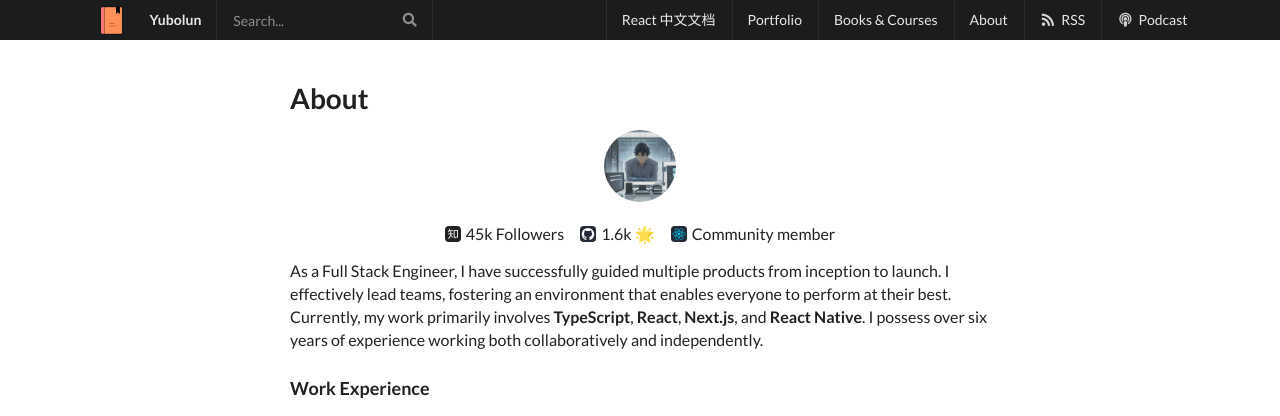
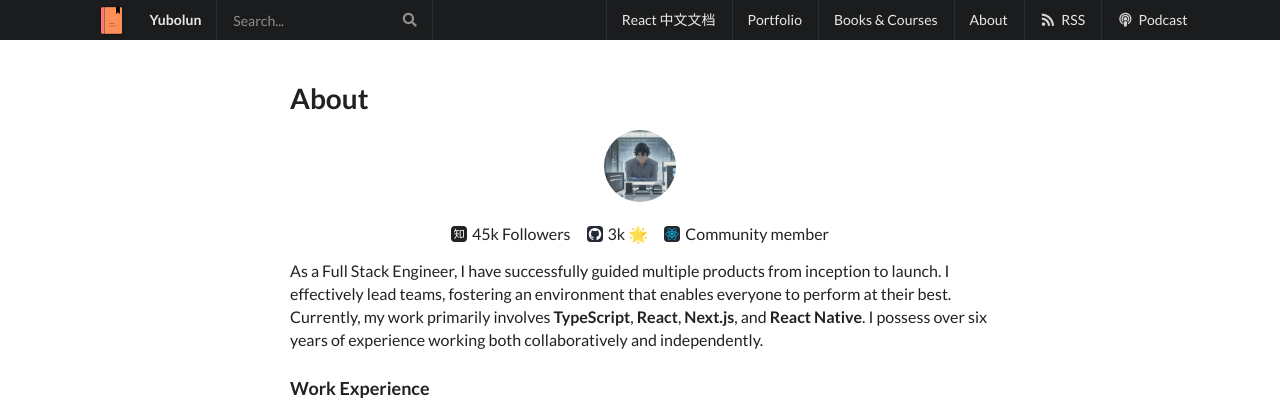
Before and after one commit to discountry/discountry.github.io, a Jekyll site: the page built from about/index.md, in a window 1280 px wide and 900 px high. Shown: the top 416 px of the window. Built offline with Jekyll 4.4.1, drawn with Linux system fonts in a browser that asks for light colours.

Commit message:
Update star count from 1.6k to 3k in reputation.html

```diff
--- a/_includes/reputation.html
+++ b/_includes/reputation.html
@@ -52,7 +52,7 @@
         />
       </g>
     </svg>
-    1.6k 🌟
+    3k 🌟
   </span>
 
   <span
```
